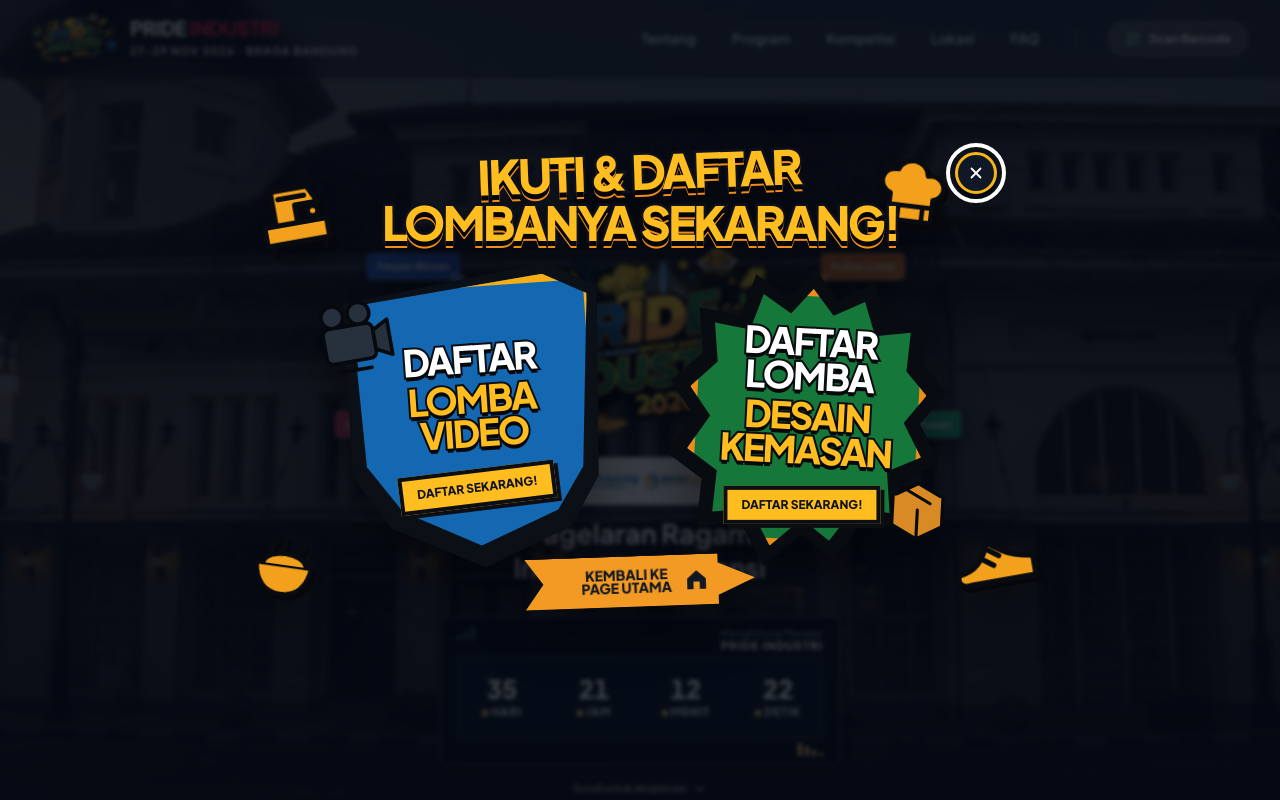
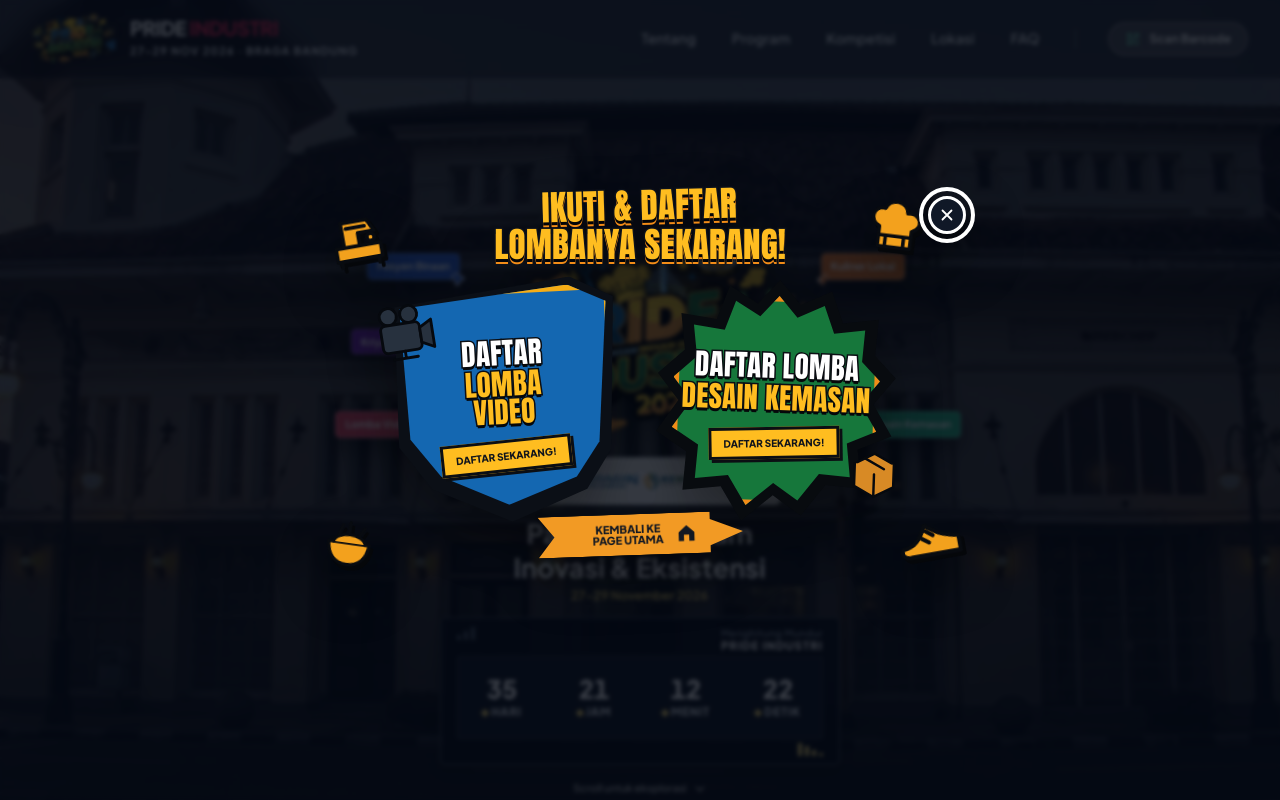
Before and after one commit to Syd-max/pride-industri-2026, a Next.js app: page / in a window 1280 px wide. Shown: the top 800 px of the page. Built offline with nearby package versions, Linux system fonts and the light colour scheme.

Commit message:
refine(ui): tighten competition poster layout

```diff
--- a/src/components/ui/CompetitionWelcomeBanner.tsx
+++ b/src/components/ui/CompetitionWelcomeBanner.tsx
@@ -111,7 +111,7 @@ export default function CompetitionWelcomeBanner() {
             onClick={closeBanner}
           >
             <span className="cwb-entry-icon"><VideoIcon /></span>
-            <span className="cwb-entry-copy">Daftar <strong>Lomba Video</strong></span>
+            <span className="cwb-entry-copy">Daftar <strong>Lomba<br />Video</strong></span>
             <span className="cwb-entry-button">Daftar sekarang!</span>
           </Link>
 
--- a/src/components/ui/competition-welcome-banner.css
+++ b/src/components/ui/competition-welcome-banner.css
@@ -4,7 +4,7 @@
   z-index: 100;
   display: grid;
   place-items: center;
-  padding: 28px;
+  padding: 20px;
   overflow: auto;
   background: rgba(3, 8, 18, 0.78);
   backdrop-filter: blur(2px) saturate(0.8);
@@ -13,8 +13,8 @@
 
 .cwb-banner {
   position: relative;
-  width: min(760px, calc(100vw - 56px));
-  min-height: 500px;
+  width: min(680px, calc(100vw - 40px));
+  min-height: 420px;
   color: #fff7dc;
   font-family: var(--font-plus-jakarta), sans-serif;
   filter: drop-shadow(0 22px 26px rgba(0, 0, 0, 0.38));
@@ -23,14 +23,14 @@
 
 .cwb-close {
   position: absolute;
-  top: 2px;
-  right: 3%;
+  top: 6px;
+  right: 2%;
   z-index: 10;
   display: grid;
-  width: 42px;
-  height: 42px;
+  width: 38px;
+  height: 38px;
   place-items: center;
-  border: 3px solid #f8b51b;
+  border: 3px solid #ffffff;
   border-radius: 50%;
   background: #101827;
   color: #ffffff;
@@ -57,25 +57,26 @@
   position: relative;
   z-index: 3;
   width: max-content;
-  max-width: 72%;
-  margin: 0 auto 24px;
+  max-width: 68%;
+  margin: 0 auto 18px;
   color: #ffbd20;
-  font-size: clamp(27px, 5vw, 47px);
+  font-family: Impact, Haettenschweiler, 'Arial Narrow Bold', sans-serif;
+  font-size: clamp(27px, 3.4vw, 35px);
   font-weight: 950;
-  letter-spacing: -0.055em;
-  line-height: 0.9;
+  letter-spacing: 0.005em;
+  line-height: 0.94;
   text-align: center;
   text-transform: uppercase;
-  transform: rotate(-2deg);
-  -webkit-text-stroke: 5px #0c111b;
+  transform: rotate(-1.5deg);
+  -webkit-text-stroke: 3px #0c111b;
   paint-order: stroke fill;
-  text-shadow: 0 5px 0 #020408, 0 7px 0 #f28c18;
+  text-shadow: 0 3px 0 #020408, 0 5px 0 #f28c18;
 }
 
 .cwb-banner h2 span {
   display: block;
-  margin-top: 9px;
-  transform: rotate(2deg);
+  margin-top: 6px;
+  transform: rotate(1.5deg);
 }
 
 .cwb-actions {
@@ -83,19 +84,19 @@
   z-index: 2;
   display: grid;
   grid-template-columns: repeat(2, minmax(0, 1fr));
-  gap: 58px;
-  width: min(610px, 86%);
+  gap: 34px;
+  width: min(510px, 78%);
   margin: 0 auto;
 }
 
 .cwb-entry {
   position: relative;
   display: flex;
-  min-height: 300px;
+  min-height: 242px;
   flex-direction: column;
   align-items: center;
   justify-content: center;
-  padding: 52px 30px 40px;
+  padding: 42px 24px 32px;
   color: #ffffff;
   isolation: isolate;
   text-align: center;
@@ -113,10 +114,10 @@
 
 .cwb-entry::after {
   z-index: -1;
-  inset: 11px;
+  inset: 8px;
 }
 
-.cwb-entry-video { transform: rotate(-4deg); }
+.cwb-entry-video { transform: rotate(-3deg); }
 
 .cwb-entry-video::before {
   background: #0b0f16;
@@ -126,10 +127,10 @@
 .cwb-entry-video::after {
   background: #1467b1;
   clip-path: polygon(5% 7%, 81% 0, 98% 8%, 92% 70%, 81% 85%, 50% 96%, 20% 82%, 7% 65%);
-  box-shadow: inset 0 0 0 8px #f6ad16;
+  box-shadow: inset 0 0 0 6px #f6ad16;
 }
 
-.cwb-entry-package { transform: rotate(3deg); }
+.cwb-entry-package { transform: rotate(2deg); }
 
 .cwb-entry-package::before {
   background: #080b0f;
@@ -140,18 +141,18 @@
   background: #16773b;
   clip-path: polygon(50% 0, 59% 10%, 72% 4%, 77% 17%, 92% 15%, 91% 30%, 100% 39%, 91% 50%, 99% 63%, 85% 69%, 87% 85%, 72% 84%, 62% 97%, 50% 89%, 37% 100%, 28% 86%, 12% 88%, 13% 72%, 0 64%, 9% 51%, 0 40%, 11% 30%, 9% 15%, 24% 17%, 29% 3%, 41% 10%);
   transform: scale(0.93);
-  box-shadow: inset 0 0 0 8px #f28c18;
+  box-shadow: inset 0 0 0 6px #f28c18;
 }
 
 .cwb-entry:hover { filter: brightness(1.08); }
-.cwb-entry-video:hover { transform: rotate(-2deg) translateY(-6px); }
-.cwb-entry-package:hover { transform: rotate(1deg) translateY(-6px); }
+.cwb-entry-video:hover { transform: rotate(-2deg) translateY(-4px); }
+.cwb-entry-package:hover { transform: rotate(1deg) translateY(-4px); }
 
 .cwb-entry-icon {
   position: absolute;
   z-index: 2;
-  width: 82px;
-  height: 82px;
+  width: 64px;
+  height: 64px;
   color: #111722;
 }
 
@@ -166,16 +167,16 @@
 }
 
 .cwb-entry-video .cwb-entry-icon {
-  top: 22px;
-  left: -18px;
+  top: 17px;
+  left: -10px;
   transform: rotate(-6deg);
 }
 
 .cwb-entry-package .cwb-entry-icon {
-  right: -12px;
-  bottom: 28px;
-  width: 70px;
-  height: 70px;
+  right: -9px;
+  bottom: 23px;
+  width: 55px;
+  height: 55px;
 }
 
 .cwb-entry-package .cwb-entry-icon svg { fill: #d88a25; }
@@ -184,19 +185,20 @@
   position: relative;
   z-index: 2;
   display: block;
-  font-size: clamp(23px, 3.4vw, 37px);
+  font-family: Impact, Haettenschweiler, 'Arial Narrow Bold', sans-serif;
+  font-size: clamp(22px, 2.7vw, 29px);
   font-weight: 950;
-  letter-spacing: -0.055em;
-  line-height: 0.92;
+  letter-spacing: 0.01em;
+  line-height: 0.95;
   text-transform: uppercase;
-  -webkit-text-stroke: 4px #0b0e13;
+  -webkit-text-stroke: 3px #0b0e13;
   paint-order: stroke fill;
-  text-shadow: 0 4px 0 #05070a;
+  text-shadow: 0 3px 0 #05070a;
 }
 
 .cwb-entry-copy strong {
   display: block;
-  margin-top: 6px;
+  margin-top: 4px;
   color: #ffbd20;
   font: inherit;
 }
@@ -205,17 +207,17 @@
   position: relative;
   z-index: 2;
   display: inline-flex;
-  margin-top: 20px;
-  padding: 9px 14px;
-  border: 4px solid #0b0e13;
+  margin-top: 14px;
+  padding: 8px 12px;
+  border: 3px solid #0b0e13;
   background: #ffbd20;
   color: #10141c;
-  font-size: 12px;
+  font-size: 10px;
   font-weight: 950;
   line-height: 1;
   text-transform: uppercase;
   transform: rotate(-3deg);
-  box-shadow: 4px 4px 0 #0b0e13;
+  box-shadow: 3px 3px 0 #0b0e13;
 }
 
 .cwb-home {
@@ -223,16 +225,16 @@
   z-index: 5;
   display: flex;
   width: max-content;
-  min-width: 230px;
+  min-width: 205px;
   align-items: center;
   justify-content: center;
   gap: 12px;
-  margin: -12px auto 0;
-  padding: 12px 34px 12px 44px;
+  margin: -8px auto 0;
+  padding: 10px 31px 10px 39px;
   background: #f29a24;
   clip-path: polygon(0 0, 84% 0, 84% 18%, 100% 50%, 84% 82%, 84% 100%, 0 100%, 8% 50%);
   color: #111722;
-  font-size: 14px;
+  font-size: 11px;
   font-weight: 950;
   line-height: 0.95;
   text-align: center;
@@ -242,7 +244,7 @@
   transform: rotate(-2deg);
 }
 
-.cwb-home svg { width: 25px; fill: currentColor; }
+.cwb-home svg { width: 21px; fill: currentColor; }
 
 .cwb-ornament {
   position: absolute;
@@ -264,10 +266,10 @@
   stroke-width: 5;
 }
 
-.cwb-sewing { top: 16px; left: -1%; width: 92px; height: 92px; transform: rotate(-10deg); }
-.cwb-chef { top: 3px; right: 9%; width: 82px; height: 82px; transform: rotate(7deg); }
-.cwb-batagor { bottom: 46px; left: -2%; width: 78px; height: 78px; transform: rotate(8deg); }
-.cwb-shoe { right: -3%; bottom: 48px; width: 96px; height: 96px; transform: rotate(-10deg); }
+.cwb-sewing { top: 15px; left: 4%; width: 66px; height: 66px; transform: rotate(-10deg); }
+.cwb-chef { top: 6px; right: 8%; width: 62px; height: 62px; transform: rotate(7deg); }
+.cwb-batagor { bottom: 38px; left: 3%; width: 58px; height: 58px; transform: rotate(8deg); }
+.cwb-shoe { right: 2%; bottom: 40px; width: 72px; height: 72px; transform: rotate(-10deg); }
 
 @keyframes cwb-backdrop-in {
   from { opacity: 0; }
```
